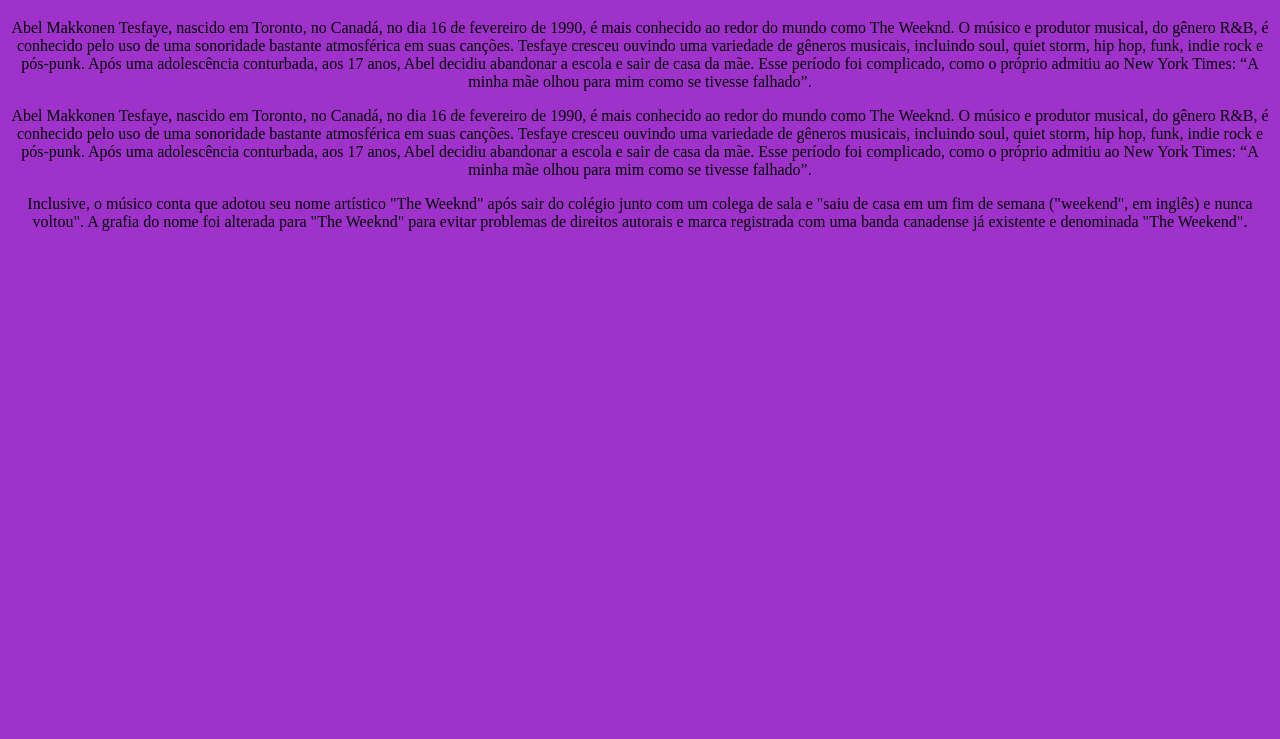
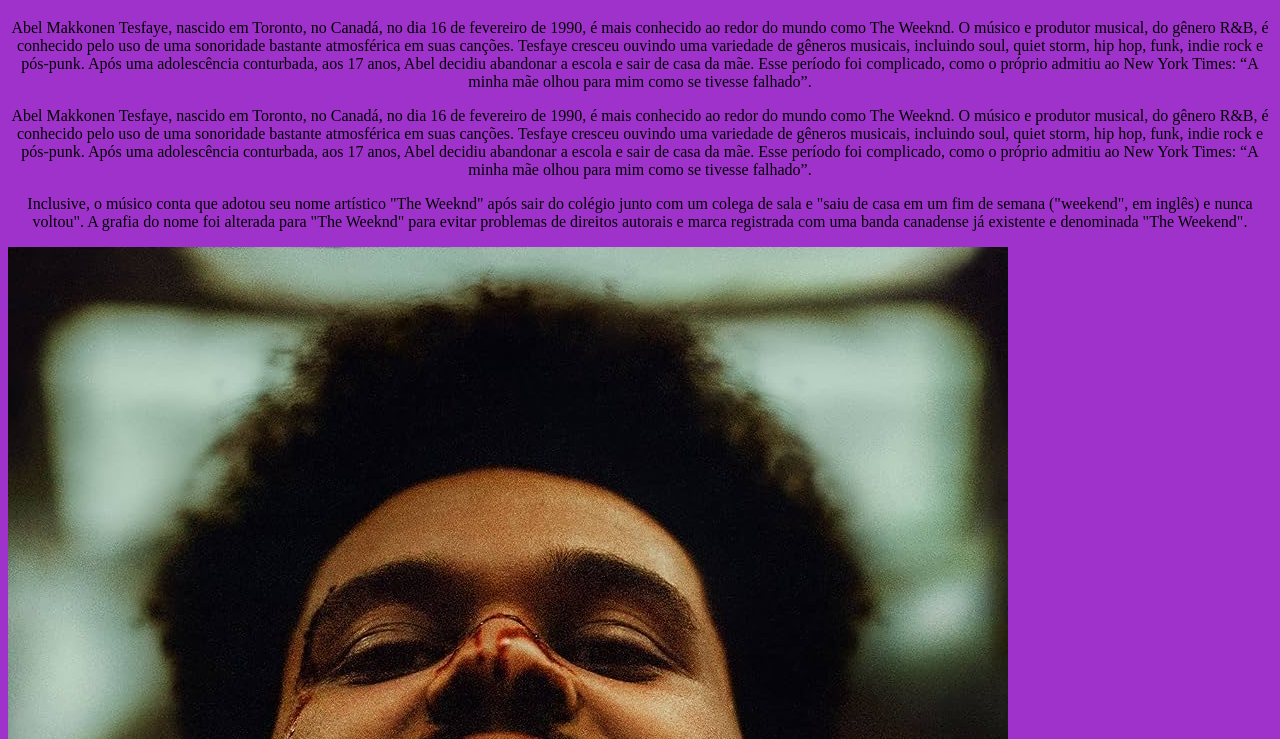
Before and after one commit to thalitaowfz/sitethalita, a plain HTML site: page index.html in a window 1280 px wide. Shown: the part 61-800 px from the top of the page. Drawn offline with Linux system fonts and the light colour scheme.

```diff
--- a/index.html
+++ b/index.html
@@ -28,5 +28,6 @@
         ("weekend", em inglês) e nunca voltou".
         A grafia do nome foi alterada para "The Weeknd" para evitar problemas de direitos autorais e marca registrada com uma banda canadense já existente e
         denominada "The Weekend".</p>
+        <img src="Abel.jpg">
     </body>
 </html>
```
